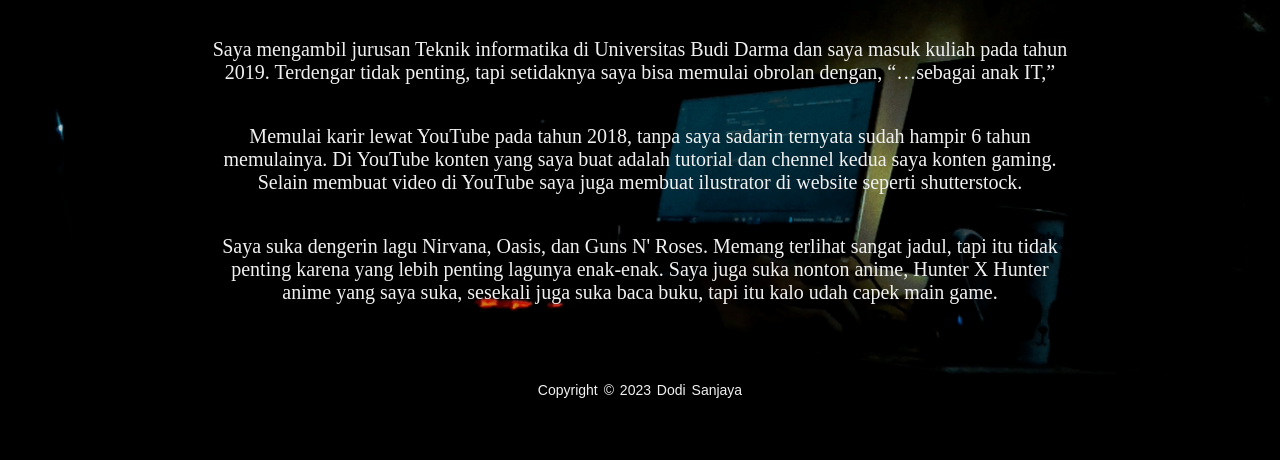
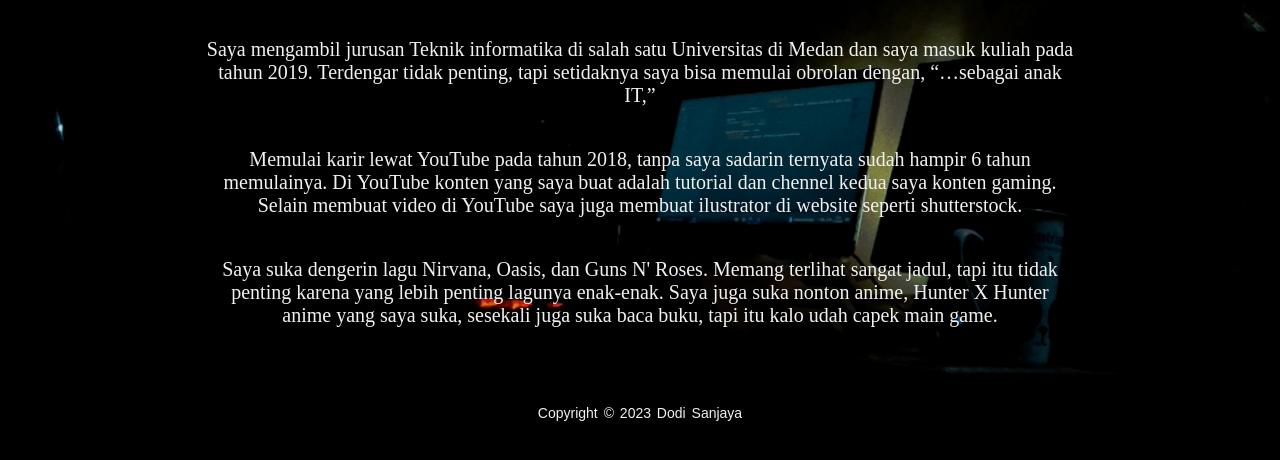
Before and after one commit to DodiSanjayaa/DodiSanjayaa.github.io, a plain HTML site: page about.html in a window 1280 px wide. Shown: the part 240-700 px from the top of the page. Drawn offline with Linux system fonts and the light colour scheme.

Commit message:
Update about.html

```diff
--- a/about.html
+++ b/about.html
@@ -42,8 +42,7 @@
         <p class="section-teks">Hai, saya Dodi Sanjaya. Seorang mahasiswa yang kebetulan bikin video di <i
             class="section-teks">YouTube.</i>
           Sedang sibuk menikmati hidup dengan cara menjalaninya.</p> <br>
-        <p class="section-teks"><br>Saya mengambil jurusan Teknik informatika di Universitas
-          Budi Darma dan saya masuk kuliah pada tahun 2019. Terdengar tidak penting, tapi setidaknya saya bisa memulai
+        <p class="section-teks"><br>Saya mengambil jurusan Teknik informatika di salah satu Universitas di Medan dan saya masuk kuliah pada tahun 2019. Terdengar tidak penting, tapi setidaknya saya bisa memulai
           obrolan dengan, “…sebagai anak IT,”
         <p>
           <br>
```
